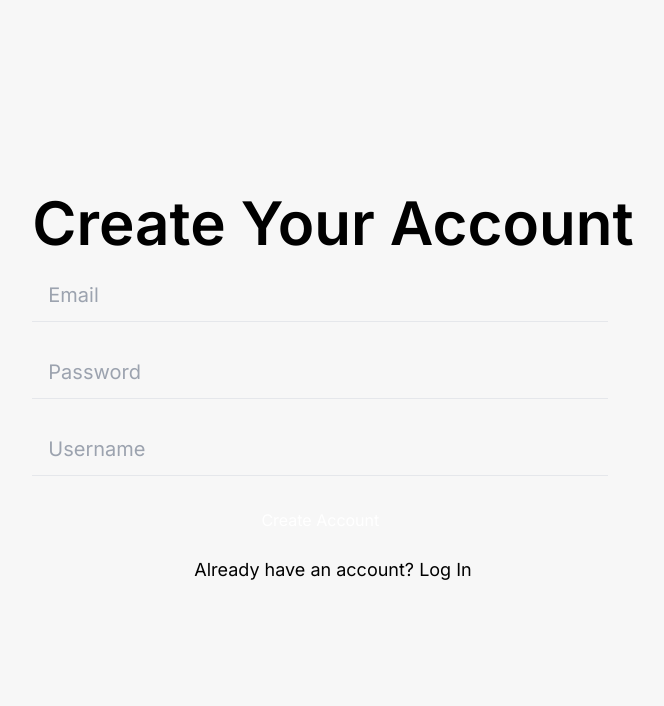
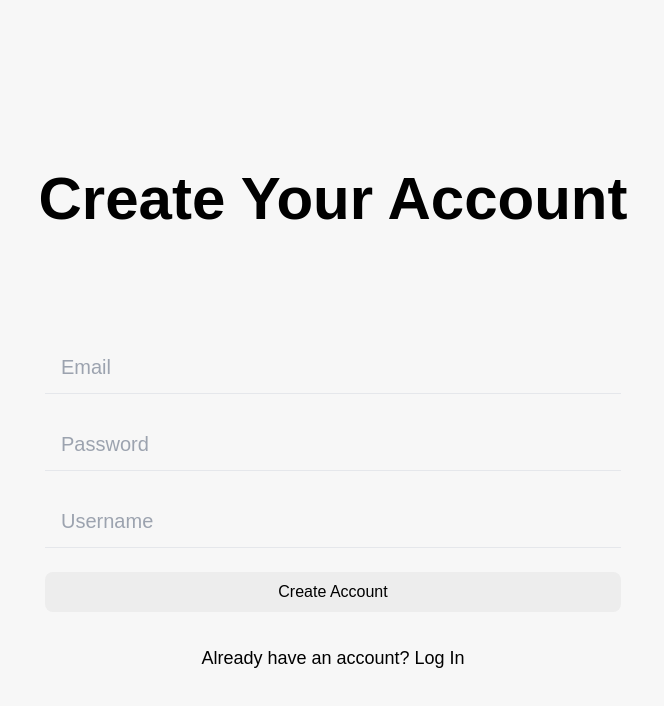
Before and after one commit to dk42506/loop-chat, a Next.js app: page /login in a window 1280 px wide. Both pictures are taken after a click on the link "Create Account". Shown: the top 706 px of the page, without its empty margins (307-971 px from the left). Built offline with nearby package versions, Linux system fonts and the light colour scheme.

Commit message:
styling: continuing styling of login forms

```diff
--- a/app/globals.css
+++ b/app/globals.css
@@ -1,7 +1,15 @@
   @tailwind base;
   @tailwind components;
   @tailwind utilities;
+  @import url('https://fonts.googleapis.com/css2?family=Raleway:ital,wght@0,100..900;1,100..900&display=swap');
 
+
+  * {
+    font-family: "Raleway", sans-serif;
+    font-optical-sizing: auto;
+    font-weight: 400;
+    font-style: normal;
+  }
   .custom-scroll {
       scrollbar-width: thin;
       scrollbar-color: var(--scroll-thumb) var(--scroll-track);
--- a/app/login/page.tsx
+++ b/app/login/page.tsx
@@ -35,6 +35,7 @@ export default function Login() {
     setShowLoginForm(true);
     setEmail("")
     setPassword("")
+    setLoginError("")
     const user = auth.currentUser;
 
     if (user) {
@@ -52,6 +53,7 @@ export default function Login() {
     setShowCreateAccountForm(true);
     setEmail("")
     setPassword("")
+    setCreateAccountError("")
   };
 
   const checkUsernameExists = async (username: string) => {
@@ -146,19 +148,28 @@ export default function Login() {
     <div className="bg-grey1 text-black min-h-screen flex flex-col items-center justify-center space-y-8">
       <AnimatePresence>
         {showLoginForm && (
+          <>
             <motion.div
-            key="login-form"
-            initial={{ opacity: 0, x: 50 }}
+              key="login-title"
+              initial={{ opacity: 0, x: -100 }}
               animate={{ opacity: 1, x: 0 }}
-            exit={{ opacity: 0, x: 50 }}
+              exit={{ opacity: 0, x: -100 }}
               className="p-10 text-center mb-6"
             >
               <h1 className="text-6xl font-semibold mb-4">Log In</h1>
-            <form onSubmit={(e) => e.preventDefault()} className="w-full max-w-xl">
+            </motion.div>
+            <motion.form
+              key="login-form"
+              initial={{ opacity: 0, x: 100 }}
+              animate={{ opacity: 1, x: 0 }}
+              exit={{ opacity: 0, x: 100 }}
+              onSubmit={(e) => e.preventDefault()}
+              className="w-full max-w-xl"
+            >
               <div className="mb-6">
                 <input
                   type="email"
-                  className="w-full px-4 py-3 border-b border-gray-200 bg-transparent rounded-none text-blue5 text-xl"
+                  className="w-full px-4 py-3 border-b border-gray-200 focus:outline-none bg-transparent rounded-none text-blue5 text-xl"
                   placeholder="Email"
                   value={email}
                   onChange={(e) => setEmail(e.target.value)}
@@ -167,7 +178,7 @@ export default function Login() {
               <div className="mb-6">
                 <input
                   type="password"
-                  className="w-full px-4 py-3 border-b border-gray-200 bg-transparent rounded-none text-blue5 text-xl"
+                  className="w-full px-4 py-3 border-b border-gray-200 focus:outline-none bg-transparent rounded-none text-blue5 text-xl"
                   placeholder="Password"
                   value={password}
                   onChange={(e) => setPassword(e.target.value)}
@@ -176,7 +187,7 @@ export default function Login() {
               {loginError && <p className="text-red-500 text-lg">{loginError}</p>}
               <motion.button
                 type="submit"
-                className="w-full bg-blue5 text-white px-4 py-2 rounded-lg hover:bg-vibrant2"
+                className="w-full bg-grey2 text-black px-4 py-2 rounded-lg hover:bg-vibrant2 "
                 whileHover={{ scale: 1.05 }}
                 initial={{ opacity: 0 }}
                 animate={{ opacity: 1 }}
@@ -185,26 +196,41 @@ export default function Login() {
               >
                 Log In
               </motion.button>
-            </form>
-            <p className="text-lg mt-4">
+            </motion.form>
+            <motion.p
+              key="login-switch"
+              initial={{ opacity: 0, x: -100 }}
+              animate={{ opacity: 1, x: 0 }}
+              exit={{ opacity: 0, x: -100 }}
+              className="text-lg mt-4"
+            >
               Don't have an account? <a className="text-blue5 hover:underline cursor-pointer" onClick={handleDontHaveAccount}>Create Account</a>
-            </p>
-          </motion.div>
+            </motion.p>
+          </>
         )}
         {showCreateAccountForm && (
+          <>
             <motion.div
-            key="create-account-form"
-            initial={{ opacity: 0, x: -50 }}
+              key="create-account-title"
+              initial={{ opacity: 0, x: 100 }}
               animate={{ opacity: 1, x: 0 }}
-            exit={{ opacity: 0, x: -50 }}
+              exit={{ opacity: 0, x: 100 }}
               className="p-10 text-center mb-6"
             >
               <h1 className="text-6xl font-semibold mb-4">Create Your Account</h1>
-            <form onSubmit={(e) => e.preventDefault()} className="w-full max-w-xl">
+            </motion.div>
+            <motion.form
+              key="create-account-form"
+              initial={{ opacity: 0, x: -100 }}
+              animate={{ opacity: 1, x: 0 }}
+              exit={{ opacity: 0, x: -100 }}
+              onSubmit={(e) => e.preventDefault()}
+              className="w-full max-w-xl"
+            >
               <div className="mb-6">
                 <input
                   type="email"
-                  className="w-full px-4 py-3 border-b border-gray-200 bg-transparent rounded-none text-blue5 text-xl"
+                  className="w-full px-4 py-3 border-b border-gray-200 focus:outline-none bg-transparent rounded-none text-blue5 text-xl"
                   placeholder="Email"
                   value={email}
                   onChange={(e) => setEmail(e.target.value)}
@@ -213,7 +239,7 @@ export default function Login() {
               <div className="mb-6">
                 <input
                   type="password"
-                  className="w-full px-4 py-3 border-b border-gray-200 bg-transparent rounded-none text-blue5 text-xl"
+                  className="w-full px-4 py-3 border-b border-gray-200 focus:outline-none bg-transparent rounded-none text-blue5 text-xl"
                   placeholder="Password"
                   value={password}
                   onChange={(e) => setPassword(e.target.value)}
@@ -222,15 +248,16 @@ export default function Login() {
               <div className="mb-6">
                 <input
                   type="text"
-                  className="w-full px-4 py-3 border-b border-gray-200 bg-transparent rounded-none text-blue5 text-xl"
+                  className="w-full px-4 py-3 border-b border-gray-200 focus:outline-none bg-transparent rounded-none text-blue5 text-xl"
                   placeholder="Username"
+                  value={username}
                   onChange={(e) => setUsername(e.target.value)}
                 />
               </div>
               {createAccountError && <p className="text-red-500 text-lg">{createAccountError}</p>}
               <motion.button
                 type="submit"
-                className="w-full bg-blue5 text-white px-4 py-2 rounded-lg hover:bg-vibrant2"
+                className="w-full bg-grey2 text-black px-4 py-2 rounded-lg hover:bg-vibrant2"
                 whileHover={{ scale: 1.05 }}
                 initial={{ opacity: 0 }}
                 animate={{ opacity: 1 }}
@@ -239,11 +266,17 @@ export default function Login() {
               >
                 Create Account
               </motion.button>
-            </form>
-            <p className="text-lg mt-4">
+            </motion.form>
+            <motion.p
+              key="create-account-switch"
+              initial={{ opacity: 0, x: 100 }}
+              animate={{ opacity: 1, x: 0 }}
+              exit={{ opacity: 0, x: 100 }}
+              className="text-lg mt-4"
+            >
               Already have an account? <a className="text-blue5 hover:underline cursor-pointer" onClick={handleGetStarted}>Log In</a>
-            </p>
-          </motion.div>
+            </motion.p>
+          </>
         )}
       </AnimatePresence>
     </div>
```
Lines whose indentation alone changed are shown as unchanged.
